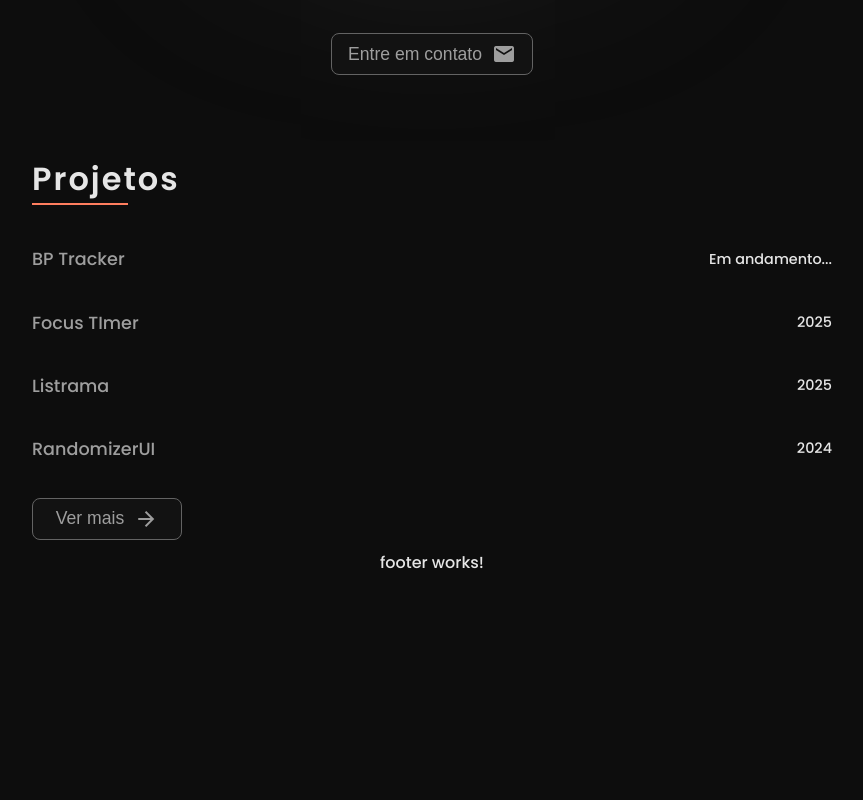
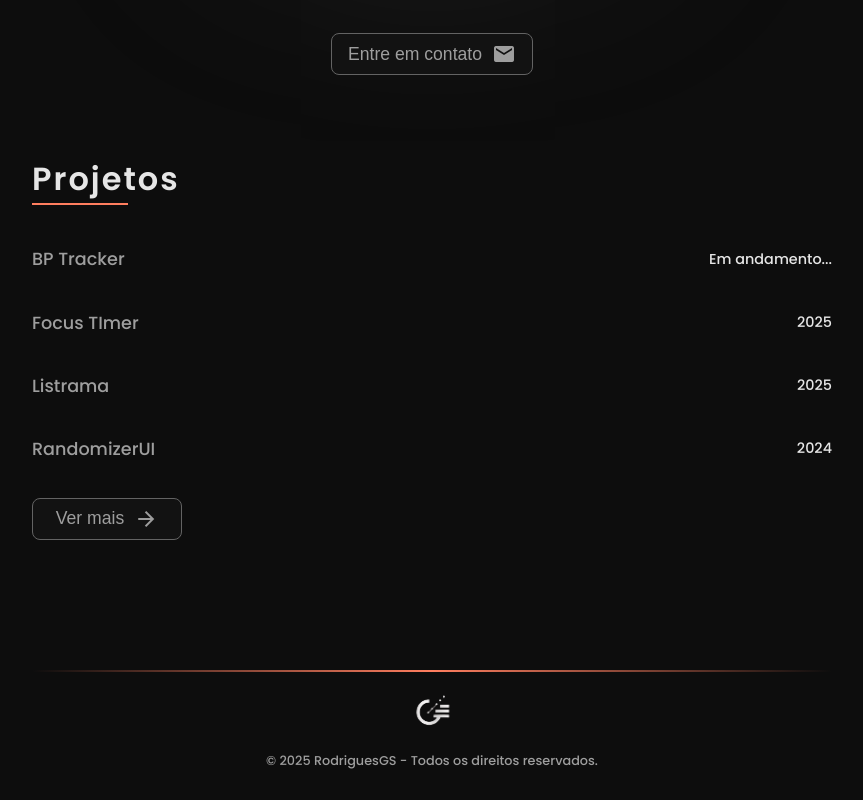
Before and after one commit to RodriguesGS/Portifolio, an Angular app: page / in a window 1280 px wide. Shown: the part 622-1422 px from the top of the page, without its empty margins (208-1071 px from the left). Before the commit the page ends 1197 px from the top, so only its background shows below. Built offline with nearby package versions, Linux system fonts and the light colour scheme.

Commit message:
feat: add footer

```diff
--- a/src/app/app.routes.ts
+++ b/src/app/app.routes.ts
@@ -6,7 +6,7 @@ export const routes: Routes = [
         path: '',
         component: Home,
         pathMatch: 'full',
-        title: 'Gabriel • Inicio'
+        title: 'RodriguesGS • Inicio'
     },
     {
         path: 'projects',
--- a/src/app/core/layout/footer/footer.html
+++ b/src/app/core/layout/footer/footer.html
@@ -1 +1,5 @@
-<p>footer works!</p>
+<a href="#">
+    <img src="logo.png" alt="logo">
+</a>
+
+<span>© 2025 RodriguesGS - Todos os direitos reservados.</span>
--- a/src/app/core/layout/footer/footer.scss
+++ b/src/app/core/layout/footer/footer.scss
@@ -0,0 +1,31 @@
+@use '../../../styles/variables' as *;
+
+:host {
+    padding: 30px 0;
+    border-top: 2px solid ;
+    width: 100%;
+    display: flex;
+    margin-top: 90px;
+    border: none;
+    flex-direction: column;
+
+    &::before {
+        content: '';
+        width: 100%;
+        height: 2px;
+        background-color: #fff;
+        background: linear-gradient(90deg, transparent 0%, $primary-color 50%, transparent 100% );
+    }
+
+
+    img {
+        max-width: 60px;
+        max-height: 60px;
+        margin: 10px auto 10px;
+    }
+
+    span {
+        font-size: .8rem;
+        color: $secondary-text;
+    }
+}
--- a/src/app/core/layout/topnav/topnav.scss
+++ b/src/app/core/layout/topnav/topnav.scss
@@ -1,9 +1,8 @@
 @use '../../../styles/variables' as *;
+@use '../../../styles/mixins' as mixins;
 
 :host {
-    display: flex;
-    align-items: center;
-    justify-content: center;
+    @include mixins.flex-center;
     position: sticky;
     top: 0;
     z-index: 10;
@@ -12,9 +11,7 @@
         margin-top: 10px;
 
         ul {
-            display: flex;
-            align-items: center;
-            justify-content: center;
+            @include mixins.flex-center;
             border: 1px solid #4e4e4e;
             border-radius: 15px;
             padding: 0 20px;
@@ -26,9 +23,7 @@
                 border-radius: 10px;
 
                 a {
-                    display: flex;
-                    justify-content: center;
-                    align-items: center;
+                    @include mixins.flex-center;
                     padding: 5px 10px;
                     border-radius: 12px;
 
--- /dev/null
+++ b/src/app/core/ui/scroll/scroll.html
@@ -0,0 +1 @@
+<p>scroll works!</p>
--- a/src/app/features/home/home.scss
+++ b/src/app/features/home/home.scss
@@ -1,4 +1,5 @@
 @use '../../styles/variables' as *;
+@use '../../styles/mixins' as mixins;
 
 :host {
     display: flex;
@@ -60,9 +61,7 @@
     }
 
     .btn {
-        display: flex;
-        align-items: center;
-        justify-content: center;
+        @include mixins.flex-center;
         margin: 30px auto;
         background-color: rgb(18, 18, 18);
         gap: 10px;
@@ -119,7 +118,6 @@
                     &:hover {
                         transform: translateX(10px);
                         color: $primary-color;
-
                     }
 
                     p {
--- /dev/null
+++ b/src/app/styles/_mixins.scss
@@ -0,0 +1,5 @@
+@mixin flex-center {
+    display: flex;
+    justify-content: center;
+    align-items: center;
+}
--- a/src/index.html
+++ b/src/index.html
@@ -1,5 +1,5 @@
 <!doctype html>
-<html lang="en">
+<html lang="pt-br">
 <head>
   <meta charset="utf-8">
   <title>Portifolio</title>
```
Also changed, not shown: src/app/core/ui/scroll/scroll.ts (added, +11 -0 lines), public/logo.png (added), src/app/core/ui/scroll/scroll.scss (added), 1 other file (tests, documents, lock files or other folders).
